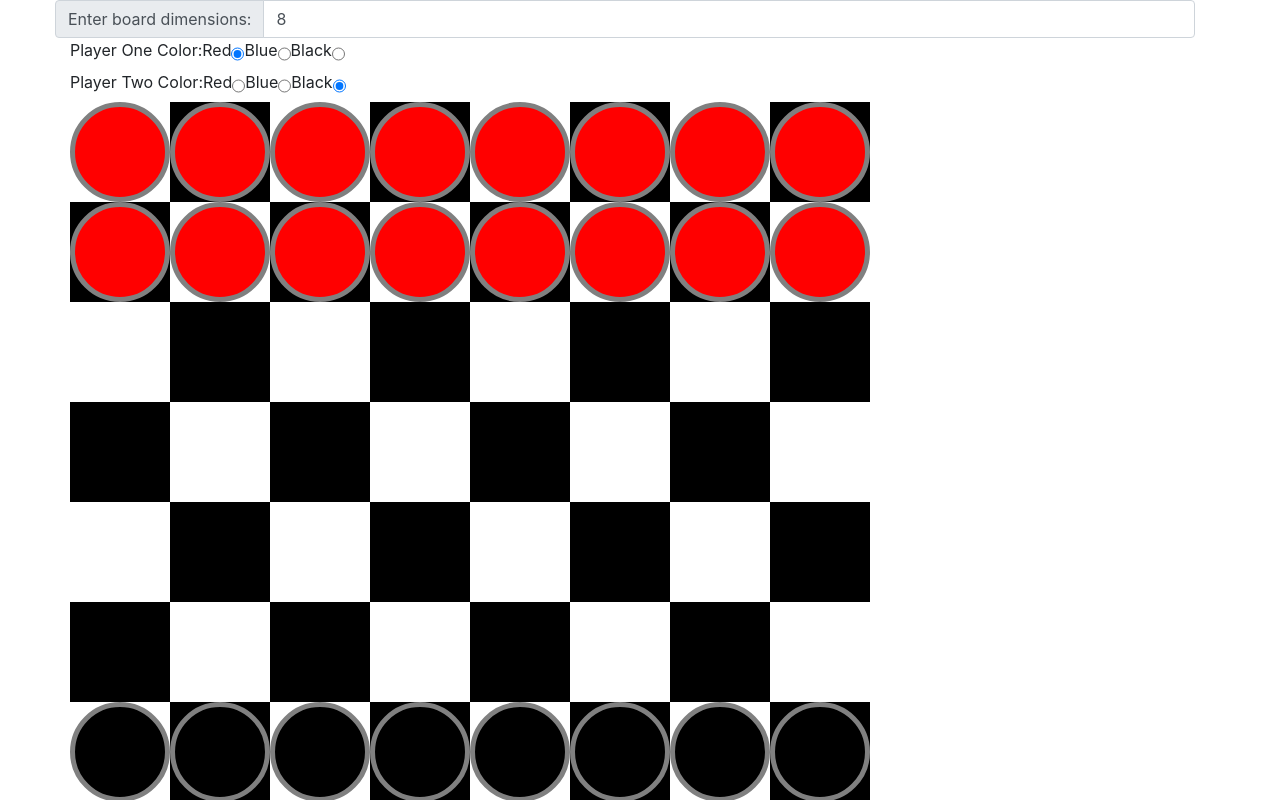
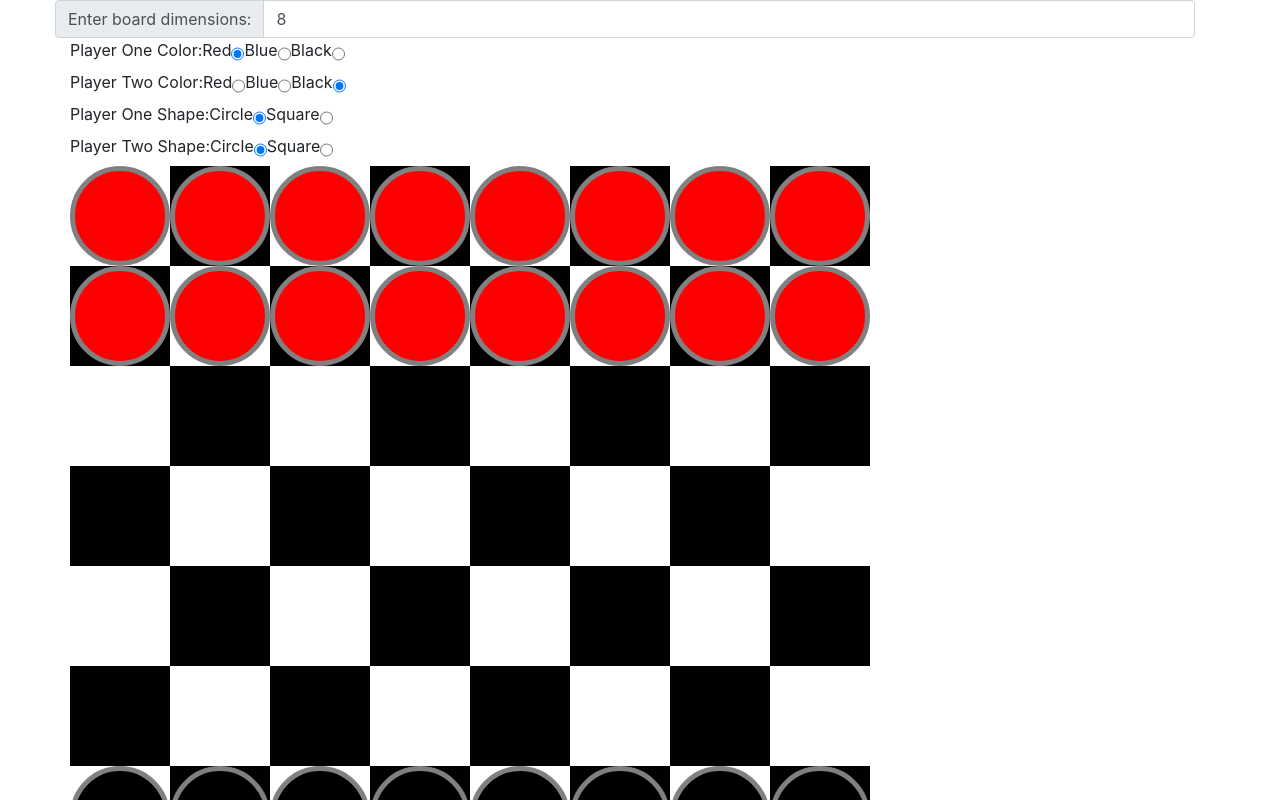
Before and after one commit to dathanwong/driven-take-home, a React (Create React App) app: page / in a window 1280 px wide. Shown: the top 800 px of the page. Built offline with nearby package versions, Linux system fonts and the light colour scheme.

Commit message:
Added shape picker to change player piece shape

```diff
--- a/src/Components/CheckerPiece.js
+++ b/src/Components/CheckerPiece.js
@@ -3,10 +3,10 @@ import './CheckerPieceStyle.css';
 
 const CheckerPiece = (props) => {
 
-    const {color, left} = props;
+    const {color, left, shape} = props;
 
     return (
-        <div className="checker-piece" style={{backgroundColor:color, left:left+"px"}}></div>
+        <div className={"checker-piece" + " " + "checker-piece-"+shape} style={{backgroundColor:color, left:left+"px"}}></div>
      );
 }
 
--- a/src/Components/CheckerPieceStyle.css
+++ b/src/Components/CheckerPieceStyle.css
@@ -1,7 +1,15 @@
 .checker-piece{
     height: 100px;
     width: 100px;
-    border-radius: 50%;
     border: 5px solid gray;
     position: absolute;
 }
+
+.checker-piece-circle{
+    border-radius: 50%;
+}
+
+.checker-piece-square{
+    height: 80px;
+    width: 80px;
+}
--- a/src/Components/Checkerboard.js
+++ b/src/Components/Checkerboard.js
@@ -4,7 +4,7 @@ import CheckerPiece from './CheckerPiece';
 
 const Checkerboard = (props) => {
 
-    const {dimensions, playerOneColor, playerTwoColor} = props;
+    const {dimensions, playerOneColor, playerTwoColor, playerOneShape, playerTwoShape} = props;
     const [checkerPieces, setCheckerPieces] = useState(null);
 
     //Create checkerboard matrix with each item indicating color
@@ -46,8 +46,8 @@ const Checkerboard = (props) => {
                             return (
                                 <>
                                 <span key={rowIndex + colIndex} className={col === 1 ? "square square-black" : "square square-white"}></span>
-                                {checkerPieces && checkerPieces[rowIndex][colIndex] === 1 && <CheckerPiece left={colIndex*100} color={playerOneColor}/>}
-                                {checkerPieces && checkerPieces[rowIndex][colIndex] === -1 && <CheckerPiece left={colIndex*100} color={playerTwoColor}/>}
+                                {checkerPieces && checkerPieces[rowIndex][colIndex] === 1 && <CheckerPiece left={colIndex*100} color={playerOneColor} shape={playerOneShape} />}
+                                {checkerPieces && checkerPieces[rowIndex][colIndex] === -1 && <CheckerPiece left={colIndex*100} color={playerTwoColor} shape={playerTwoShape}/>}
                                 </>
                                 )
                             })
--- a/src/Components/ColorPicker.js
+++ b/src/Components/ColorPicker.js
@@ -2,7 +2,7 @@ import React from 'react';
 
 const ColorPicker = (props) => {
 
-    const {playerOneColor, setPlayerOneColor, playerTwoColor, setPlayerTwoColor} = props;
+    const {playerOneColor, setPlayerOneColor, playerTwoColor, setPlayerTwoColor, playerOneShape, setPlayerOneShape, playerTwoShape, setPlayerTwoShape} = props;
 
     function handlePlayerOne(e){
         setPlayerOneColor(e.target.value);
@@ -10,6 +10,14 @@ const ColorPicker = (props) => {
 
     function handlePlayerTwo(e){
         setPlayerTwoColor(e.target.value);
+    }
+
+    function handlePlayerOneShape(e){
+        setPlayerOneShape(e.target.value);
+    }
+
+    function handlePlayerTwoShape(e){
+        setPlayerTwoShape(e.target.value);
     }
 
     return (
@@ -33,6 +41,20 @@ const ColorPicker = (props) => {
                 <label>Black</label>
                 <input type="radio" value="black" name="playerTwoColor" checked={playerTwoColor==="black"} onChange={handlePlayerTwo}/>
             </div>
+            <div className="row">
+                <span>Player One Shape: </span>
+                <label>Circle</label>
+                <input type="radio" value="circle" name="playerOneShape" checked={playerOneShape==="circle"} onChange={handlePlayerOneShape} />
+                <label>Square</label>
+                <input type="radio" value="square" name="playerOneShape" checked={playerOneShape==="square"} onChange={handlePlayerOneShape} />
+            </div>
+            <div className="row">
+                <span>Player Two Shape: </span>
+                <label>Circle</label>
+                <input type="radio" value="circle" name="playerTwoShape" checked={playerTwoShape==="circle"} onChange={handlePlayerTwoShape}/>
+                <label>Square</label>
+                <input type="radio" value="square" name="playerTwoShape" checked={playerTwoShape==="square"} onChange={handlePlayerTwoShape}/>
+            </div>
         </div>
         </>
      );
--- a/src/Views/Main.js
+++ b/src/Views/Main.js
@@ -9,6 +9,8 @@ const Main = (props) => {
     const [dimensions, setDimensions] = useState(8);
     const [playerOneColor, setPlayerOneColor] = useState("red");
     const [playerTwoColor, setPlayerTwoColor] = useState("black");
+    const [playerOneShape, setPlayerOneShape] = useState("circle");
+    const [playerTwoShape, setPlayerTwoShape] = useState("circle");
 
     return (
         <div className="container">
@@ -16,11 +18,11 @@ const Main = (props) => {
                 <SizeInput dimensions={dimensions} setDimensions={setDimensions}/>
             </div>
             <div className="row">
-                <ColorPicker playerOneColor={playerOneColor} setPlayerOneColor={setPlayerOneColor} playerTwoColor={playerTwoColor} setPlayerTwoColor={setPlayerTwoColor} />
+                <ColorPicker playerOneColor={playerOneColor} setPlayerOneColor={setPlayerOneColor} playerTwoColor={playerTwoColor} setPlayerTwoColor={setPlayerTwoColor} setPlayerOneShape={setPlayerOneShape} playerOneShape={playerOneShape} setPlayerTwoShape={setPlayerTwoShape} playerTwoShape={playerTwoShape} />
             </div>
             <div className="row">
                 <div className="col">
-                    <Checkerboard dimensions={dimensions} playerOneColor={playerOneColor} playerTwoColor={playerTwoColor} />
+                    <Checkerboard dimensions={dimensions} playerOneColor={playerOneColor} playerTwoColor={playerTwoColor} playerTwoShape={playerTwoShape} playerOneShape={playerOneShape} />
                 </div>
             </div>
         </div>
```
